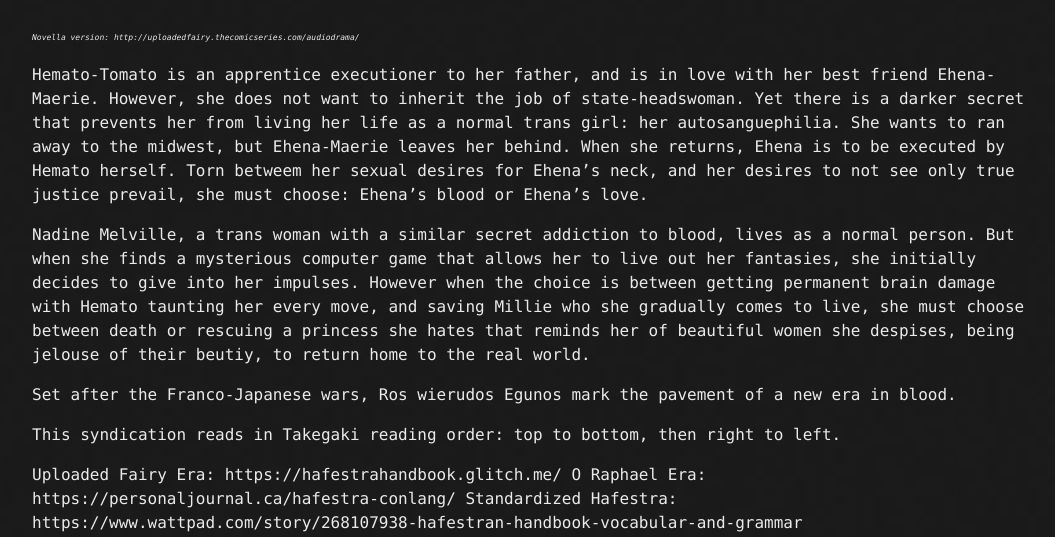
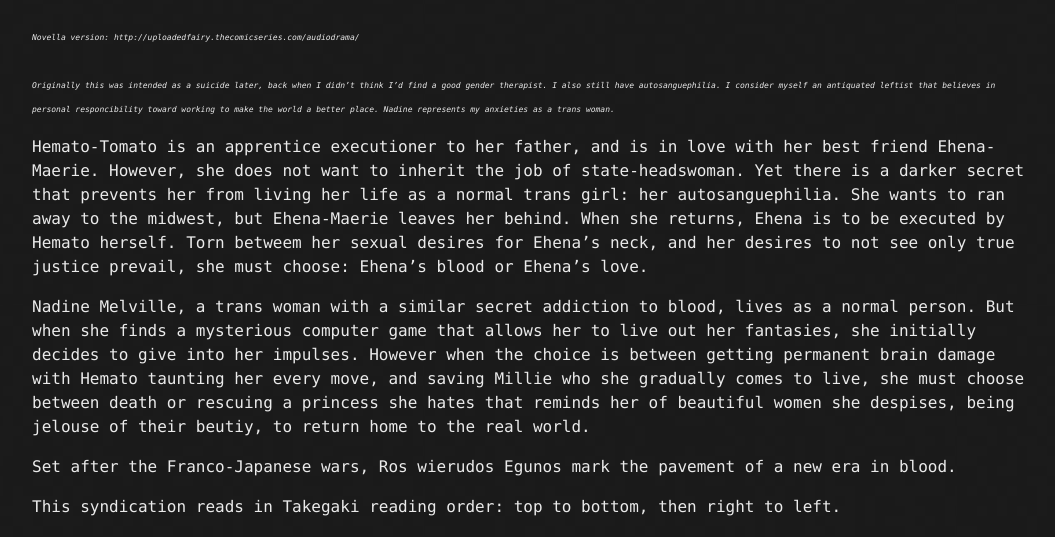
Before and after one commit to LWFlouisa/UploadedFairySynd, a Jekyll site: the page built from about.md, in a window 1280 px wide. Shown: the part 759-1296 px from the top of the page, without its empty margins (108-1163 px from the left). Built offline with Jekyll 4.4.1, drawn with Linux system fonts in a browser that asks for light colours.

Commit message:
Update about.md

```diff
--- a/about.md
+++ b/about.md
@@ -13,7 +13,7 @@ title: About
 # About Uploaded Fairy
 <img src="https://github.com/LWFlouisa/Homepage/blob/master/Images/hemato.jpeg?raw=true" width="800px" height="550px"/>
 
-<i>Novella version: http://uploadedfairy.thecomicseries.com/audiodrama/</i>
+<i>Novella version: http://uploadedfairy.thecomicseries.com/audiodrama/<br /><br />Originally this was intended as a suicide later, back when I didn't think I'd find a good gender therapist. I also still have autosanguephilia. I consider myself an antiquated leftist that believes in personal responcibility toward working to make the world a better place. Nadine represents my anxieties as a trans woman.</i>
 
 Hemato-Tomato is an apprentice executioner to her father, and is in love with her best friend Ehena-Maerie. However, she does not want to inherit the job of state-headswoman. Yet there is a darker secret that prevents her from living her life as a normal trans girl: her autosanguephilia. She wants to ran away to the midwest, but Ehena-Maerie leaves her behind. When she returns, Ehena is to be executed by Hemato herself. Torn betweem her sexual desires for Ehena's neck, and her desires to not see only true justice prevail, she must choose: Ehena's blood or Ehena's love.
 
```
